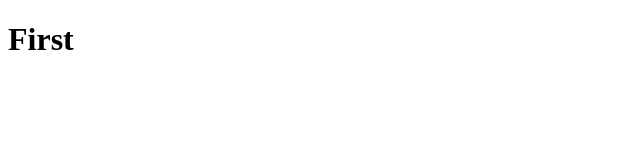
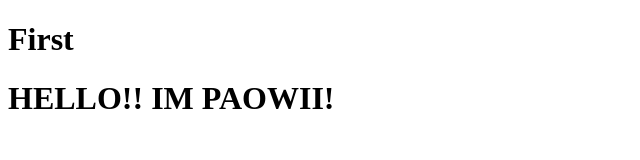
Before and after one commit to Punzalan123/collab, a plain HTML site: page index.html in a window 1280 px wide. Shown: the whole page, without its empty margins (0-640 px from the left). Drawn offline with Linux system fonts and the light colour scheme.

Commit message:
added hello

```diff
--- a/index.html
+++ b/index.html
@@ -8,5 +8,7 @@
 </head>
 <body>
     <h1>First</h1>
+
+    <h1>HELLO!! IM PAOWII!</h1>
 </body>
 </html>
```
